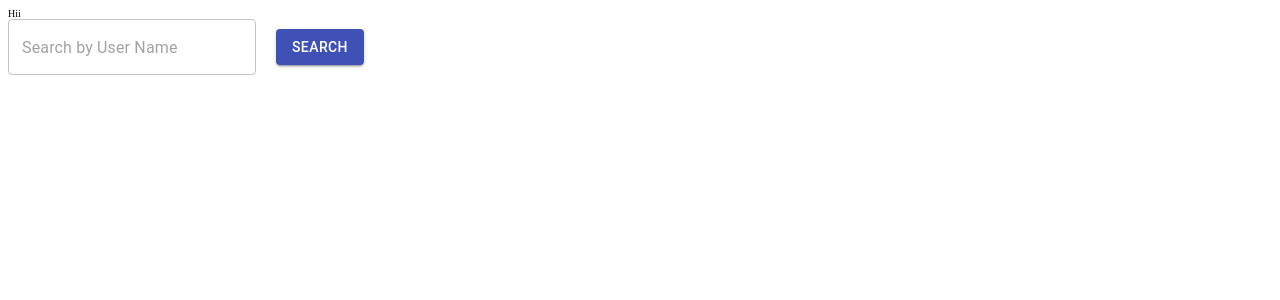
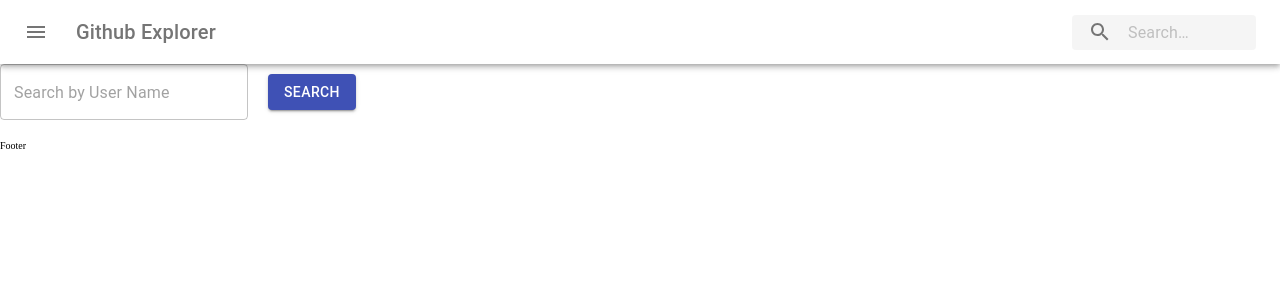
Before and after one commit to neha10gupta97/github-explorer, a React (Create React App) app: page / in a window 1280 px wide. Shown: the top 300 px of the page. Built offline with nearby package versions, Linux system fonts and the light colour scheme.

Commit message:
Added Layout

```diff
--- a/package.json
+++ b/package.json
@@ -6,6 +6,7 @@
     "@material-ui/core": "^4.5.1",
     "@material-ui/icons": "^4.5.1",
     "@material-ui/styles": "^4.5.0",
+    "clsx": "^1.0.4",
     "d3": "^5.12.0",
     "react": "^16.10.2",
     "react-dom": "^16.10.2",
--- a/src/App.tsx
+++ b/src/App.tsx
@@ -6,6 +6,7 @@ import Button from "@material-ui/core/Button";
 import { fetchUser } from "./actions/action";
 import "./index.css";
 import UserInfo from "./components/User/UserInfo";
+import Layout from "./components/Layout";
 
 interface DispatchProps {
   fetchUser: (userName: string) => void;
@@ -27,8 +28,7 @@ const App: React.FC<DispatchProps> = props => {
   };
 
   return (
-    <div>
-      Hii
+    <Layout>
       <div className="center-y">
         <TextField
           placeholder="Search by User Name"
@@ -44,7 +44,7 @@ const App: React.FC<DispatchProps> = props => {
       <div className="user-info-wrapper">
         <UserInfo userName={userName} />
       </div>
-    </div>
+    </Layout>
   );
 };
 
--- /dev/null
+++ b/src/components/Layout/Footer.tsx
@@ -0,0 +1,8 @@
+import { createStyles, makeStyles, Theme } from "@material-ui/core/styles";
+import React from "react";
+
+const useStyles = makeStyles((theme: Theme) => createStyles({}));
+
+export default function Footer() {
+  return <div>Footer</div>;
+}
--- /dev/null
+++ b/src/components/Layout/Header.tsx
@@ -0,0 +1,115 @@
+import React from "react";
+import AppBar from "@material-ui/core/AppBar";
+import Toolbar from "@material-ui/core/Toolbar";
+import IconButton from "@material-ui/core/IconButton";
+import Typography from "@material-ui/core/Typography";
+import InputBase from "@material-ui/core/InputBase";
+import {
+  createStyles,
+  fade,
+  Theme,
+  makeStyles
+} from "@material-ui/core/styles";
+import MenuIcon from "@material-ui/icons/Menu";
+import SearchIcon from "@material-ui/icons/Search";
+
+const useStyles = makeStyles((theme: Theme) =>
+  createStyles({
+    root: {
+      flexGrow: 1
+    },
+    appBarRoot: {
+      background: theme.palette.common.white,
+      color: theme.palette.grey[600]
+    },
+    menuButton: {
+      marginRight: theme.spacing(2)
+    },
+    title: {
+      flexGrow: 1,
+      display: "none",
+      [theme.breakpoints.up("sm")]: {
+        display: "block"
+      }
+    },
+    search: {
+      position: "relative",
+      borderRadius: theme.shape.borderRadius,
+      backgroundColor: "rgba(185, 185, 185, 0.15)",
+      "&:hover": {
+        backgroundColor: "rgba(185, 185, 185, 0.15)"
+      },
+      marginLeft: 0,
+      width: "100%",
+      [theme.breakpoints.up("sm")]: {
+        marginLeft: theme.spacing(1),
+        width: "auto"
+      }
+    },
+    searchIcon: {
+      width: theme.spacing(7),
+      height: "100%",
+      position: "absolute",
+      pointerEvents: "none",
+      display: "flex",
+      alignItems: "center",
+      justifyContent: "center"
+    },
+    inputRoot: {
+      color: "inherit"
+    },
+    inputInput: {
+      padding: theme.spacing(1, 1, 1, 7),
+      transition: theme.transitions.create("width"),
+      width: "100%",
+      [theme.breakpoints.up("sm")]: {
+        width: 120,
+        "&:focus": {
+          width: 200
+        }
+      }
+    }
+  })
+);
+
+export default function Header() {
+  const classes = useStyles();
+
+  return (
+    <div className={classes.root}>
+      <AppBar
+        position="static"
+        classes={{
+          root: classes.appBarRoot
+        }}
+      >
+        <Toolbar>
+          <IconButton
+            edge="start"
+            className={classes.menuButton}
+            color="inherit"
+            aria-label="open drawer"
+          >
+            <MenuIcon />
+          </IconButton>
+          <Typography className={classes.title} variant="h6" noWrap>
+            Github Explorer
+          </Typography>
+          <div className={classes.search}>
+            <div className={classes.searchIcon}>
+              <SearchIcon />
+            </div>
+            <InputBase
+              placeholder="Search…"
+              classes={{
+                root: classes.inputRoot,
+                input: classes.inputInput
+              }}
+              inputProps={{ "aria-label": "search" }}
+            />
+          </div>
+        </Toolbar>
+      </AppBar>
+    </div>
+  );
+}
--- /dev/null
+++ b/src/components/Layout/index.tsx
@@ -0,0 +1,23 @@
+import React from "react";
+import { makeStyles, createStyles, Theme } from "@material-ui/core";
+import Header from "./Header";
+import Footer from "./Footer";
+
+interface IProps {
+  children: JSX.Element[] | JSX.Element;
+}
+
+const Layout: React.FC<IProps> = props => {
+  const classes = useStyles();
+  return (
+    <div>
+      <Header />
+      {props.children}
+      <Footer />
+    </div>
+  );
+};
+
+const useStyles = makeStyles((theme: Theme) => createStyles({}));
+
+export default Layout;
--- a/src/index.css
+++ b/src/index.css
@@ -1,3 +1,7 @@
+* {
+  margin: 0;
+  padding: 0;
+}
 body {
   font-size: 10px;
 }
@@ -33,10 +37,7 @@ body {
   font-size: 2rem;
 }
 
-
-
-
-.user-info-wrapper{
+.user-info-wrapper {
   margin-top: 20px;
 }
 .avatar {
```
